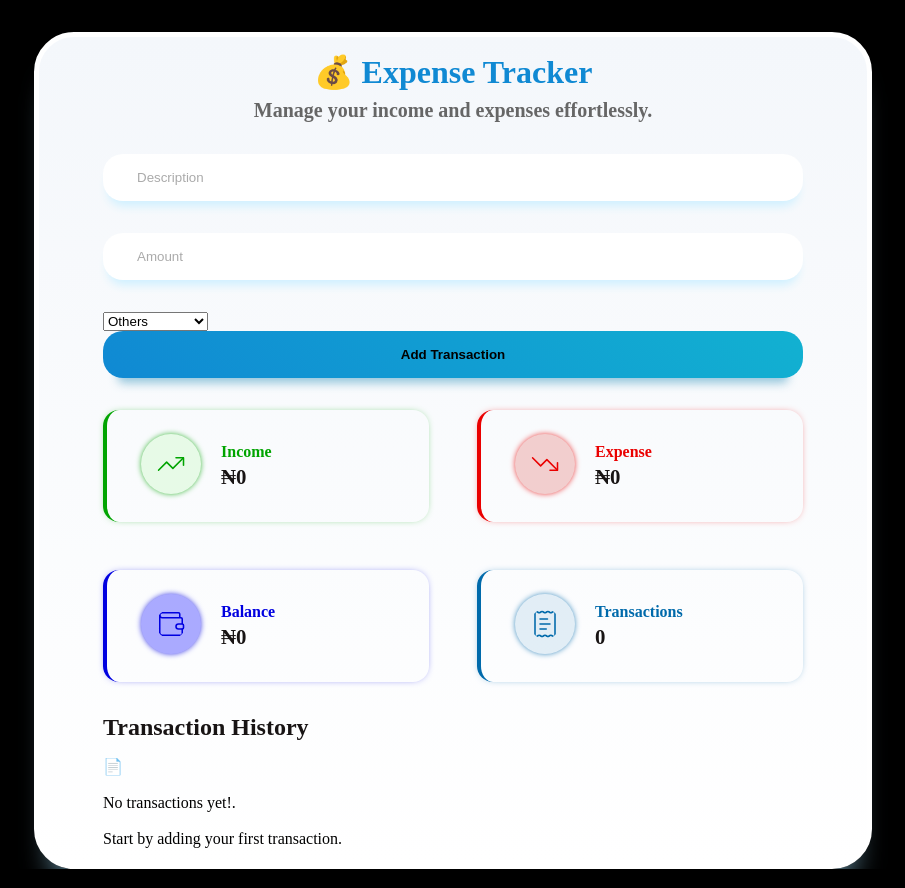
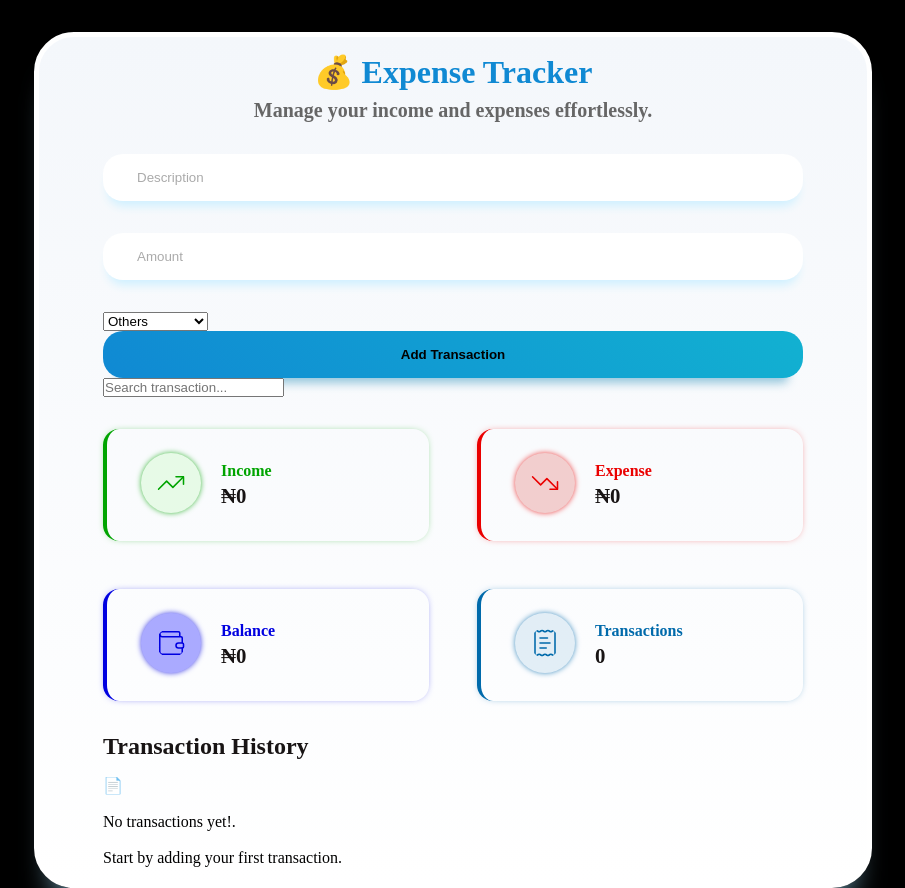
Before and after one commit to YussaMoney/react-expense-tracker, a React (Vite) app: page / in a window 1280 px wide. Shown: the whole page, without its empty margins (187-1092 px from the left). Built offline with nearby package versions, Linux system fonts and the light colour scheme.

Commit message:
Add SearchBar component to App for transaction search functionality

```diff
--- a/src/App.jsx
+++ b/src/App.jsx
@@ -3,11 +3,13 @@ import "../src/style.css";
 import TransactionList from "./components/TransactionList";
 import Summary from "./components/Summary";
 import TransactionForm from "./components/TransactionForm";
+import SearchBar from "./components/SearchBar";
 
 function App() {
   const [description, setDescription] = useState("");
   const [amount, setAmount] = useState("");
   const [category, setCategory] = useState("Others");
+  const [search, setSearch] = useState("");
   const [transactions, setTransactions] = useState(() => {
     const savedTransactions = localStorage.getItem("transactions");
 
@@ -101,6 +103,7 @@ function App() {
           editingTransaction={editingTransaction}
           updateTransaction={updateTransaction}
         />
+        <SearchBar search={search} setSearch={setSearch} />
         <Summary transactions={transactions} />
         <TransactionList
           transactions={transactions}
```
